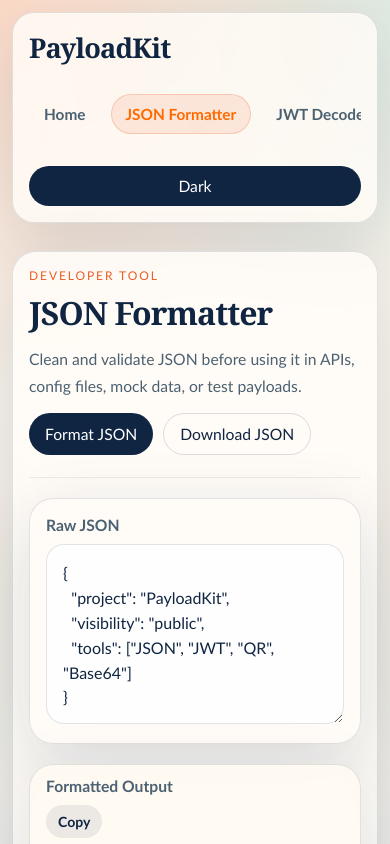
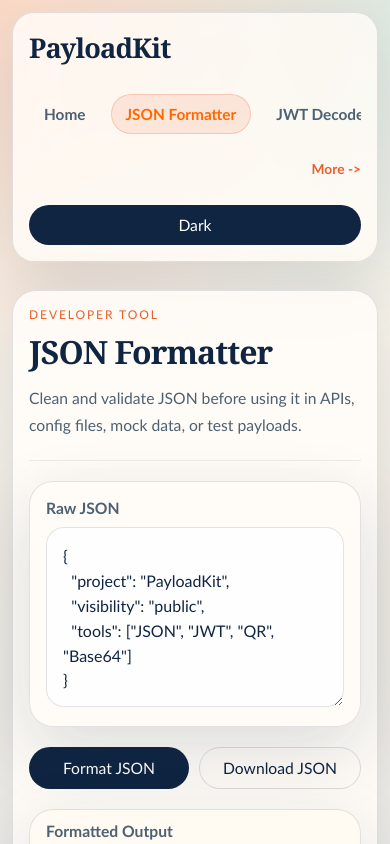
Before and after one commit to ABHISHEKKORIVI/payloadkit, a React (Create React App) app in the folder dev-tools-frontend/: page / in a window 390 px wide. Both pictures are taken after a click on the button "Start Using Tools". Shown: the top 844 px of the page. Built offline with nearby package versions, Linux system fonts and the light colour scheme.

Commit message:
trigger redeploy

```diff
--- a/dev-tools-frontend/src/App.css
+++ b/dev-tools-frontend/src/App.css
@@ -60,6 +60,14 @@
 
 .theme-toggle {
   margin-left: auto;
+}
+
+.nav-more-hint {
+  display: none;
+  color: var(--accent);
+  font-size: 0.86rem;
+  font-weight: 700;
+  white-space: nowrap;
 }
 
 .topnav {
@@ -405,6 +413,11 @@
   gap: 10px;
 }
 
+.mobile-action-row {
+  display: none;
+  gap: 10px;
+}
+
 button,
 .ghost-link {
   border: none;
@@ -602,6 +615,12 @@
     width: 100%;
   }
 
+  .nav-more-hint {
+    display: inline-flex;
+    align-self: flex-end;
+    margin-top: -6px;
+  }
+
   .nav-link {
     width: auto;
     flex: 0 0 auto;
@@ -641,6 +660,22 @@
   .tool-layout,
   .why-grid {
     grid-template-columns: 1fr;
+  }
+
+  .page-header > .button-row,
+  .page-header > button,
+  .page-header > .ghost-link {
+    display: none;
+  }
+
+  .mobile-action-row {
+    display: flex;
+    flex-wrap: wrap;
+    width: 100%;
+  }
+
+  .mobile-action-row > * {
+    flex: 1 1 0;
   }
 
   .hero-card h2 {
--- a/dev-tools-frontend/src/App.js
+++ b/dev-tools-frontend/src/App.js
@@ -410,6 +410,9 @@
             </button>
           ))}
         </nav>
+        <span className="nav-more-hint" aria-hidden="true">
+          More ->
+        </span>
 
         <button type="button" className="theme-toggle" onClick={() => setIsDarkMode((current) => !current)}>
           {isDarkMode ? 'Light' : 'Dark'}
--- a/dev-tools-frontend/src/components/Base64Tool.js
+++ b/dev-tools-frontend/src/components/Base64Tool.js
@@ -40,6 +40,15 @@
           {base64Error ? <p className="error-text">{base64Error}</p> : null}
         </div>
 
+        <div className="mobile-action-row">
+          <button type="button" onClick={onEncode}>
+            Encode
+          </button>
+          <button type="button" className="secondary-button" onClick={onDecode}>
+            Decode
+          </button>
+        </div>
+
         <div className="output-block">
           <div className="output-header">
             <span>Output</span>
--- a/dev-tools-frontend/src/components/JsonTool.js
+++ b/dev-tools-frontend/src/components/JsonTool.js
@@ -42,6 +42,15 @@
           {jsonError ? <p className="error-text">{jsonError}</p> : null}
         </div>
 
+        <div className="mobile-action-row">
+          <button type="button" onClick={onFormatJson}>
+            Format JSON
+          </button>
+          <button type="button" className="secondary-button" onClick={onDownloadJson}>
+            Download JSON
+          </button>
+        </div>
+
         <div className="output-block">
           <div className="output-header">
             <span>Formatted Output</span>
--- a/dev-tools-frontend/src/components/JwtTool.js
+++ b/dev-tools-frontend/src/components/JwtTool.js
@@ -27,6 +27,12 @@
         />
         {jwtStatus ? <p className={`status-chip ${jwtStatus.toLowerCase().replace(/\s+/g, '-')}`}>Status: {jwtStatus}</p> : null}
         {jwtError ? <p className="error-text">{jwtError}</p> : null}
+      </div>
+
+      <div className="mobile-action-row">
+        <button type="button" onClick={onDecodeJwt}>
+          Decode JWT
+        </button>
       </div>
 
       <div className="tool-grid">
--- a/dev-tools-frontend/src/components/QrTool.js
+++ b/dev-tools-frontend/src/components/QrTool.js
@@ -32,6 +32,15 @@
           {qrError ? <p className="error-text">{qrError}</p> : null}
         </div>
 
+        <div className="mobile-action-row">
+          <button type="button" className="secondary-button" onClick={() => onCopy(qrInput, 'QR source text')}>
+            Copy Text
+          </button>
+          <a className="ghost-link" href={qrDataUrl} download="payloadkit-qr.png">
+            Download PNG
+          </a>
+        </div>
+
         <div className="qr-preview">
           {qrDataUrl ? <img src={qrDataUrl} alt="Generated QR code" /> : <p>No QR code yet.</p>}
         </div>
```
